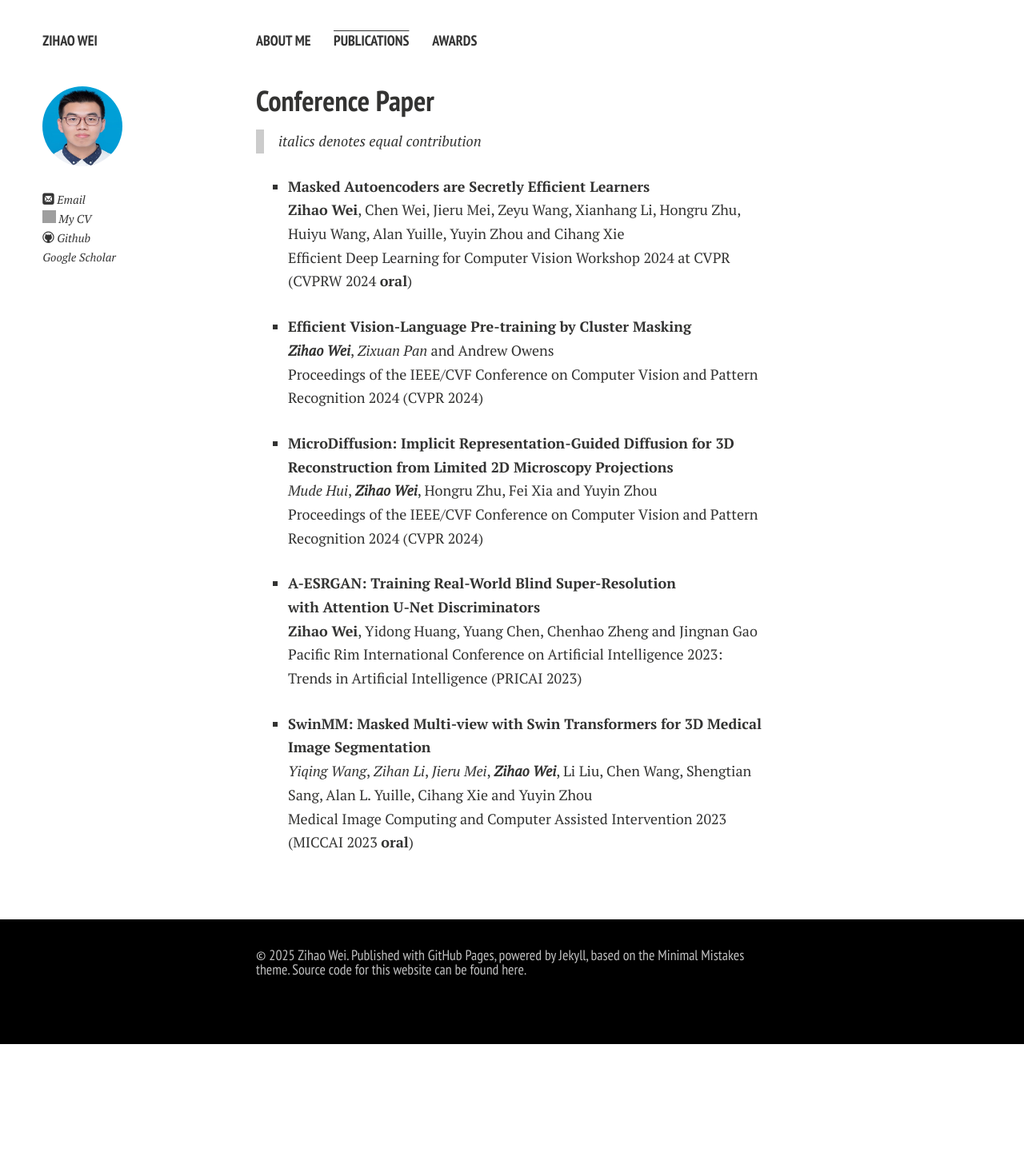
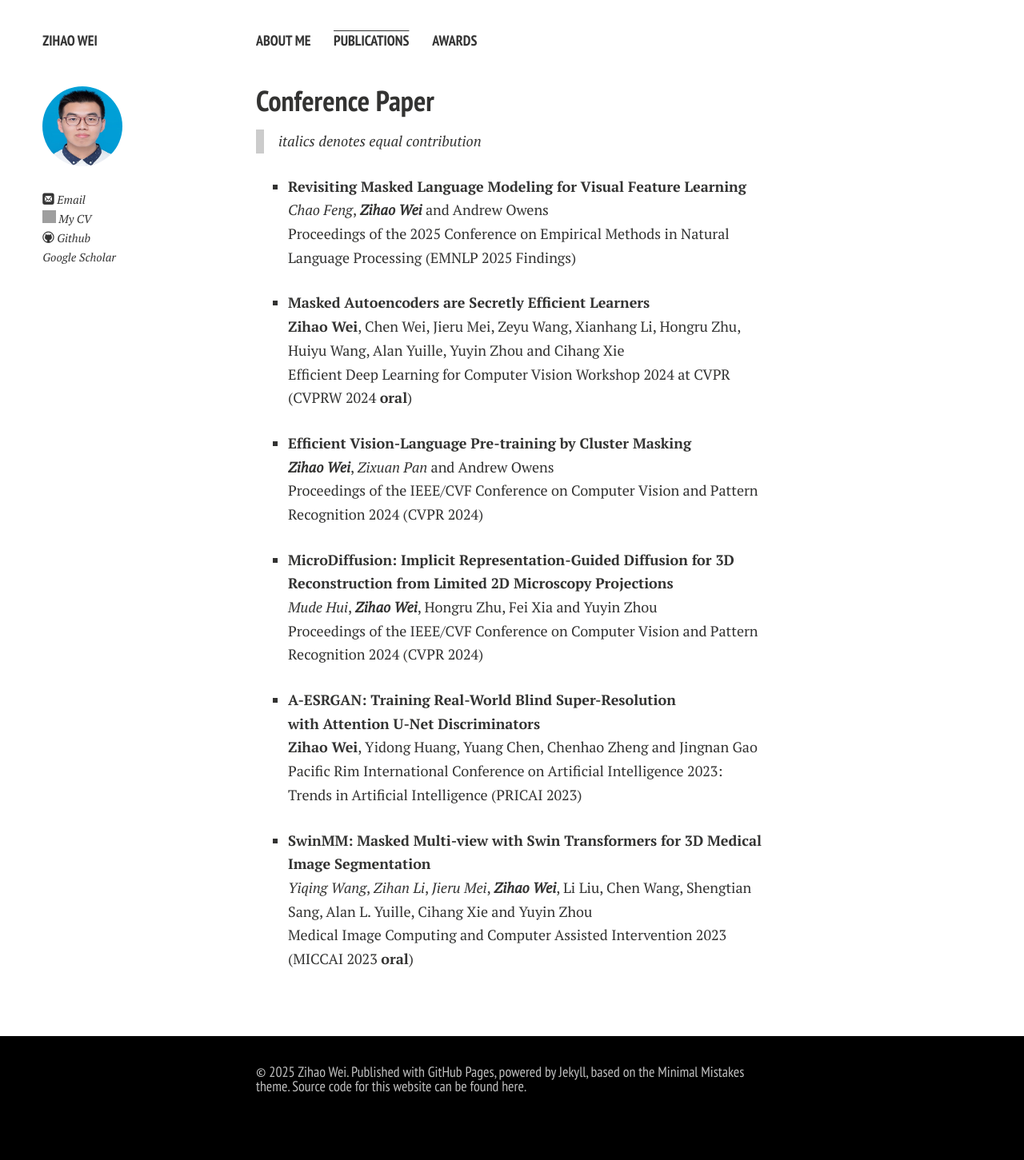
Before and after one commit to Zi-hao-Wei/Zi-hao-Wei.github.io, a Jekyll site: the page built from publications.md, in a window 1280 px wide. Shown: the whole page at 80% size. Built offline with Jekyll 4.4.1, drawn with Linux system fonts in a browser that asks for light colours; nearby versions of some CDN libraries; comment, search, counter and statistics services are not loaded; a style sheet for code colours, icons or effects is not loaded; before the commit the page ends 1306 px from its top, so only the background shows below that; grey boxes are pictures that could not be loaded.

Commit message:
Update publications.md

```diff
--- a/publications.md
+++ b/publications.md
@@ -7,6 +7,12 @@
 ## Conference Paper
 
 >_italics_ denotes equal contribution
+
+
+- **Revisiting Masked Language Modeling for Visual Feature Learning**
+<br>_Chao Feng_, **_Zihao Wei_** and Andrew Owens
+<br> Proceedings of the 2025 Conference on Empirical Methods in Natural Language Processing  (EMNLP 2025 Findings)
+
 
 - **Masked Autoencoders are Secretly Efficient Learners**
 <br>**Zihao Wei**, Chen Wei, Jieru Mei, Zeyu Wang, Xianhang Li, Hongru Zhu, Huiyu Wang, Alan Yuille, Yuyin Zhou and Cihang Xie
```
